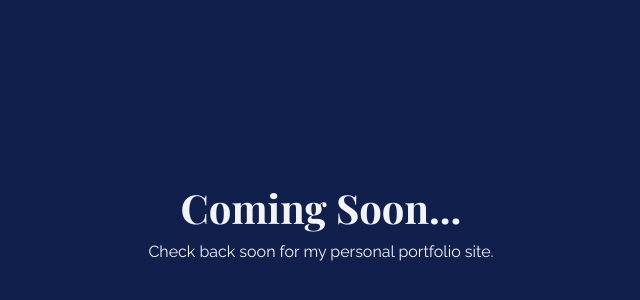
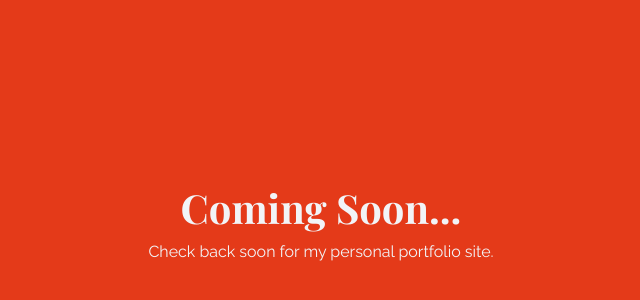
Before and after one commit to martinpsz/personal_website, a Gatsby site: page / in a window 1280 px wide. Shown: the part 168-468 px from the top of the page, without its empty margins (319-959 px from the left). Built offline with nearby package versions, Linux system fonts and the light colour scheme; Gatsby itself is replaced by a stand-in of ours.

```diff
--- a/src/pages/index.js
+++ b/src/pages/index.js
@@ -10,7 +10,7 @@ export default () => {
         justifyContent: 'center',
         alignItems: 'center',
         height: '100vh',
-        background: 'var(--Blue)',
+        background: 'var(--Orange)',
         color: 'var(--White)',
     }
 
```
